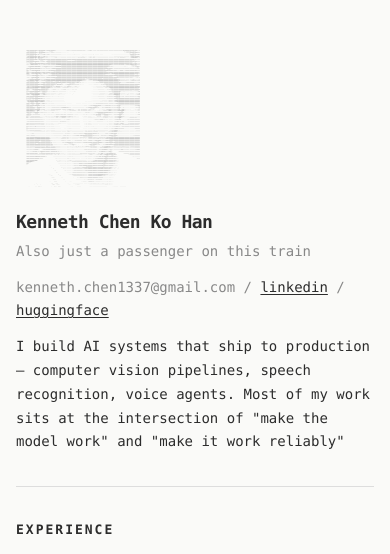
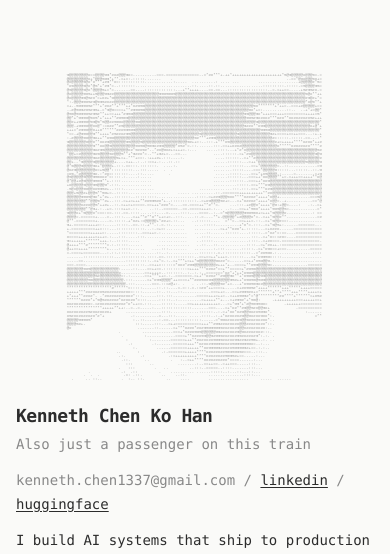
Before and after one commit to kenJPG/kohan.sh, a website built with Vite: page index.html in a window 390 px wide. Shown: the top 554 px of the page. Built offline with nearby package versions, Linux system fonts and the light colour scheme.

Commit message:
clean up

```diff
--- a/index.html
+++ b/index.html
@@ -100,7 +100,7 @@
                  .  .  .          .=: .::.        ..    ..::.         ...............::::...
             .     .. ::..        .  :-. ::.         ..    ....        .................     .....  ......
 </pre>
-<svg class="me-img" xmlns="http://www.w3.org/2000/svg" viewBox="0 0 768 555" fill="currentColor" role="img" aria-label="ASCII art portrait">
+<svg class="me-img" xmlns="http://www.w3.org/2000/svg" viewBox="0 0 484 555" width="484" height="555" preserveAspectRatio="xMidYMid meet" fill="currentColor" role="img" aria-label="ASCII art portrait">
   <text x="0" y="6.3" font-family="'Courier New', monospace" font-size="6.3px" xml:space="preserve">                                                                                                                                </text>
 <text x="0" y="12.6" font-family="'Courier New', monospace" font-size="6.3px" xml:space="preserve">                                                                                                                                </text>
 <text x="0" y="18.9" font-family="'Courier New', monospace" font-size="6.3px" xml:space="preserve">                                                                                                                                </text>
--- a/src/main.ts
+++ b/src/main.ts
@@ -1,4 +1 @@
 import './style.css';
-
-// Nothing else needed. It's a text document.
-// When you have me.txt, paste the contents into the <pre class="me"> block.
--- a/src/style.css
+++ b/src/style.css
@@ -10,7 +10,7 @@ body {
   line-height: 1.7;
   background: #fafaf8;
   color: #2c2c2c;
-  padding: 0;
+  overflow-x: hidden;
 }
 
 #page {
@@ -174,6 +174,7 @@ td.label {
 /* ── ASCII face ───────────────────────────────────────────────── */
 
 .me {
+  display: block;
   white-space: pre;
   margin-bottom: 40px;
   user-select: none;
@@ -183,13 +184,15 @@ td.label {
   font-size: 3px;
   letter-spacing: 0;
   text-align: left;
+  max-width: 100%;
 }
 
 .me-img {
   display: none;
-  width: 60%;
+  width: clamp(240px, 78vw, 520px);
+  max-width: 100%;
   height: auto;
-  margin-bottom: 20px;
+  margin: 0 auto 20px;
   user-select: none;
   color: #999;
 }
@@ -202,6 +205,16 @@ td.label {
 }
 
 /* ── Responsive ───────────────────────────────────────────────── */
+
+@media (max-width: 900px) {
+  .me {
+    display: none;
+  }
+
+  .me-img {
+    display: block;
+  }
+}
 
 @media (max-width: 600px) {
   #page {
@@ -241,14 +254,6 @@ td.label {
     padding-bottom: 0;
   }
 
-  .me {
-    display: none;
-  }
-
-  .me-img {
-    display: block;
-  }
-
   .indent {
     padding-left: 16px;
   }
```
Also changed, not shown: scripts/generate.mjs (+5 -9 lines).
